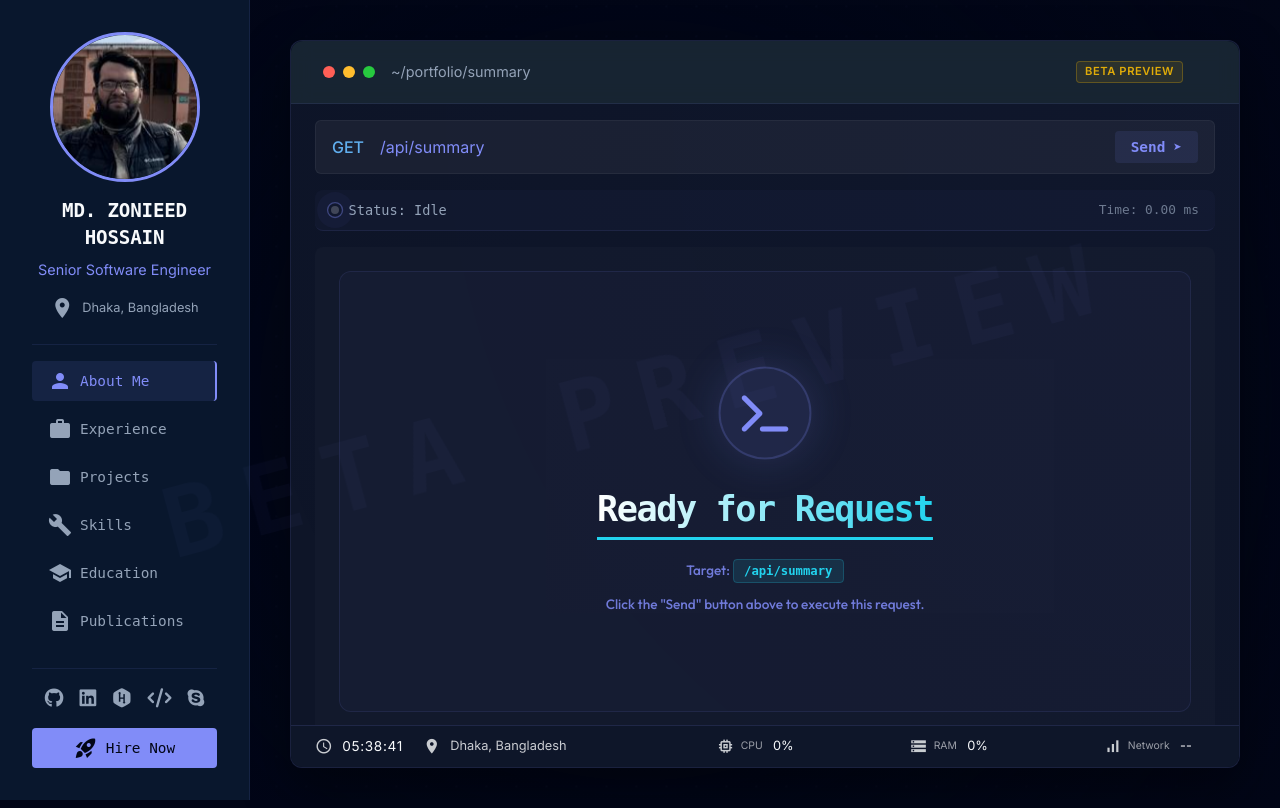
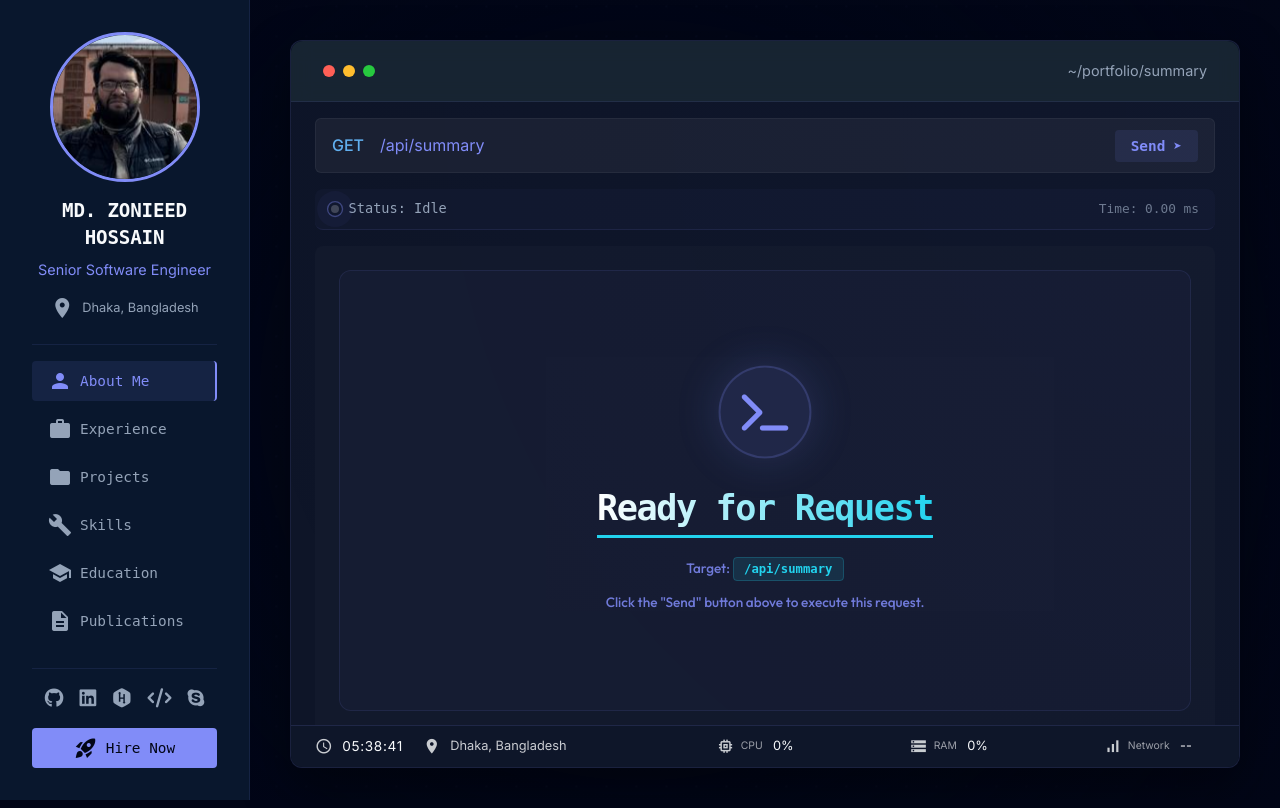
Before and after one commit to zonieedhossain/portfolio, a PHP site: page / in a window 1280 px wide. Run offline with PHP 8.4, Linux system fonts and the light colour scheme.

Commit message:
Remove Beta Preview branding (badge and watermark)

```diff
--- a/static/css/style.css
+++ b/static/css/style.css
@@ -1887,42 +1887,4 @@
   font-size: 0.9rem;
 }
 
-.beta-badge {
-  background: rgba(234, 179, 8, 0.1);
-  color: #eab308;
-  border: 1px solid rgba(234, 179, 8, 0.3);
-  padding: 2px 8px;
-  border-radius: 4px;
-  font-size: 0.7rem;
-  font-weight: 700;
-  letter-spacing: 0.05em;
-  text-transform: uppercase;
-  animation: pulse 2s infinite;
-  margin-left: auto;
-  margin-right: 1.5rem;
-}
-
-.beta-watermark {
-  position: fixed;
-  top: 50%;
-  left: 50%;
-  transform: translate(-50%, -50%) rotate(-15deg);
-  font-family: 'JetBrains Mono', monospace;
-  font-size: 6rem;
-  font-weight: 900;
-  color: rgba(129, 140, 248, 0.03); /* Extremely subtle for centering */
-  pointer-events: none;
-  z-index: 9999;
-  text-transform: uppercase;
-  letter-spacing: 0.25em;
-  white-space: nowrap;
-  user-select: none;
-}
-
-@keyframes pulse {
-  0% { opacity: 0.6; }
-  50% { opacity: 1; }
-  100% { opacity: 0.6; }
-}
-
 /* End of file */
--- a/templates/index.html
+++ b/templates/index.html
@@ -4,7 +4,7 @@
 <head>
     <meta charset="UTF-8">
     <meta name="viewport" content="width=device-width, initial-scale=1.0">
-    <title>MD. ZONIEED HOSSAIN | Portfolio [BETA]</title>
+    <title>MD. ZONIEED HOSSAIN | Senior Software Engineer</title>
 
     <!-- SEO Meta Tags -->
     <meta name="description"
@@ -125,7 +125,6 @@
                     <button class="window-button maximize"></button>
                 </div>
                 <div class="terminal-title">~/portfolio</div>
-                <div class="beta-badge">BETA PREVIEW</div>
             </div>
 
             <div class="terminal-content">
@@ -229,7 +228,6 @@
         </div>
     </main>
 
-    <div class="beta-watermark">BETA PREVIEW</div>
     <script src="/static/js/main.js"></script>
 
     <!-- Schema.org Structured Data for SEO -->
```
Also changed, not shown: PROMT.md (added).
